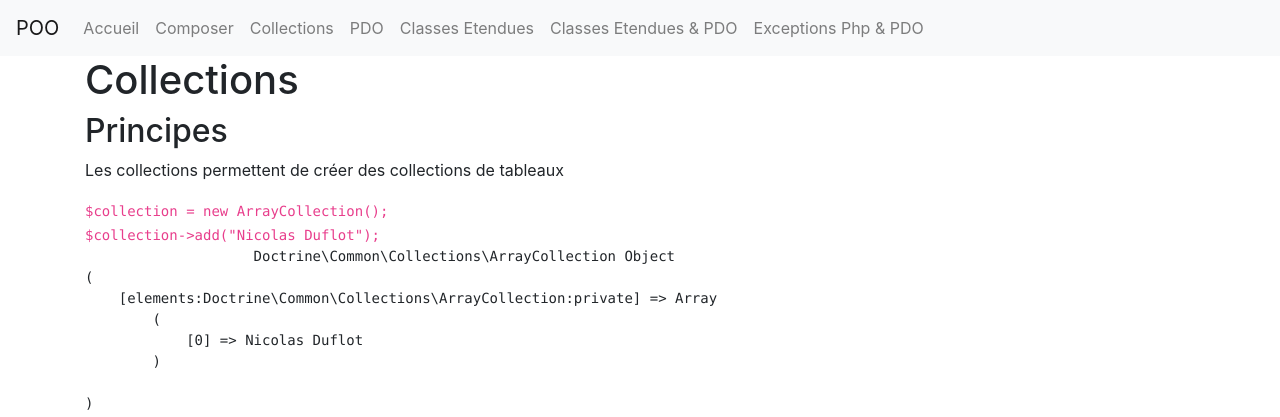
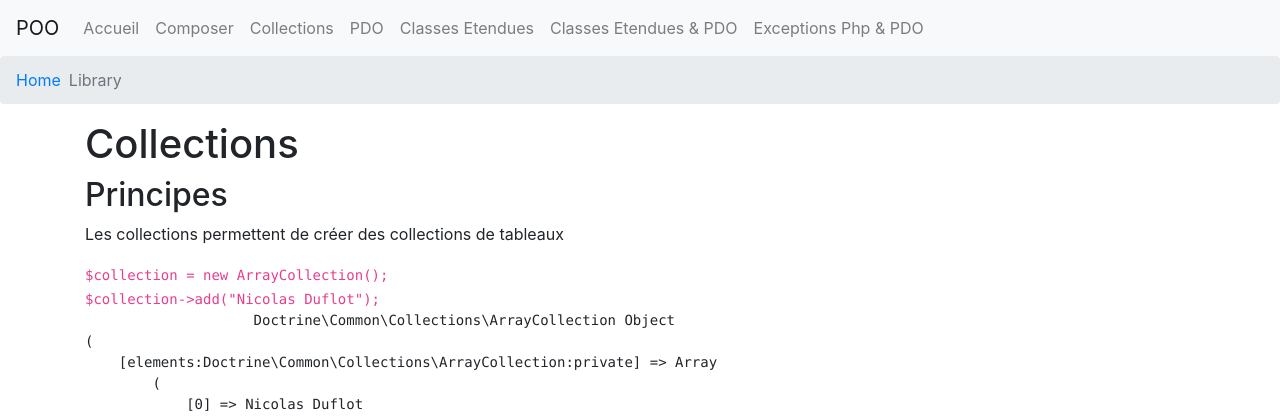
Before and after one commit to nicoduflot/php-avance-2020-11-16, a PHP site: page /collections.php in a window 1280 px wide. Shown: the top 417 px of the page. Run offline with PHP 8.4, Linux system fonts and the light colour scheme.

Commit message:
breadcrumb modif bootstrap

```diff
--- /dev/null
+++ b/assets/css/style.css
@@ -0,0 +1,3 @@
+.breadcrumb-item + .breadcrumb-item::before {
+    content: none;
+}
--- a/src/includes/headCalls.php
+++ b/src/includes/headCalls.php
@@ -2,4 +2,5 @@
 <link rel="stylesheet" href="./assets/css/bootstrap.min.css">
 <script src="./assets/js/bootstrap.bundle.min.js"></script>
 <script src="./assets/js/functions.js"></script>
+<link rel="stylesheet" href="./assets/css/style.css">
 <?php
--- a/src/includes/navigation.php
+++ b/src/includes/navigation.php
@@ -30,3 +30,9 @@
         </ul>
     </div>
 </nav>
+<nav aria-label="breadcrumb">
+    <ol class="breadcrumb">
+        <li class="breadcrumb-item"><a href="#">Home</a></li>
+        <li class="breadcrumb-item active" aria-current="page">Library</li>
+    </ol>
+</nav>
```
